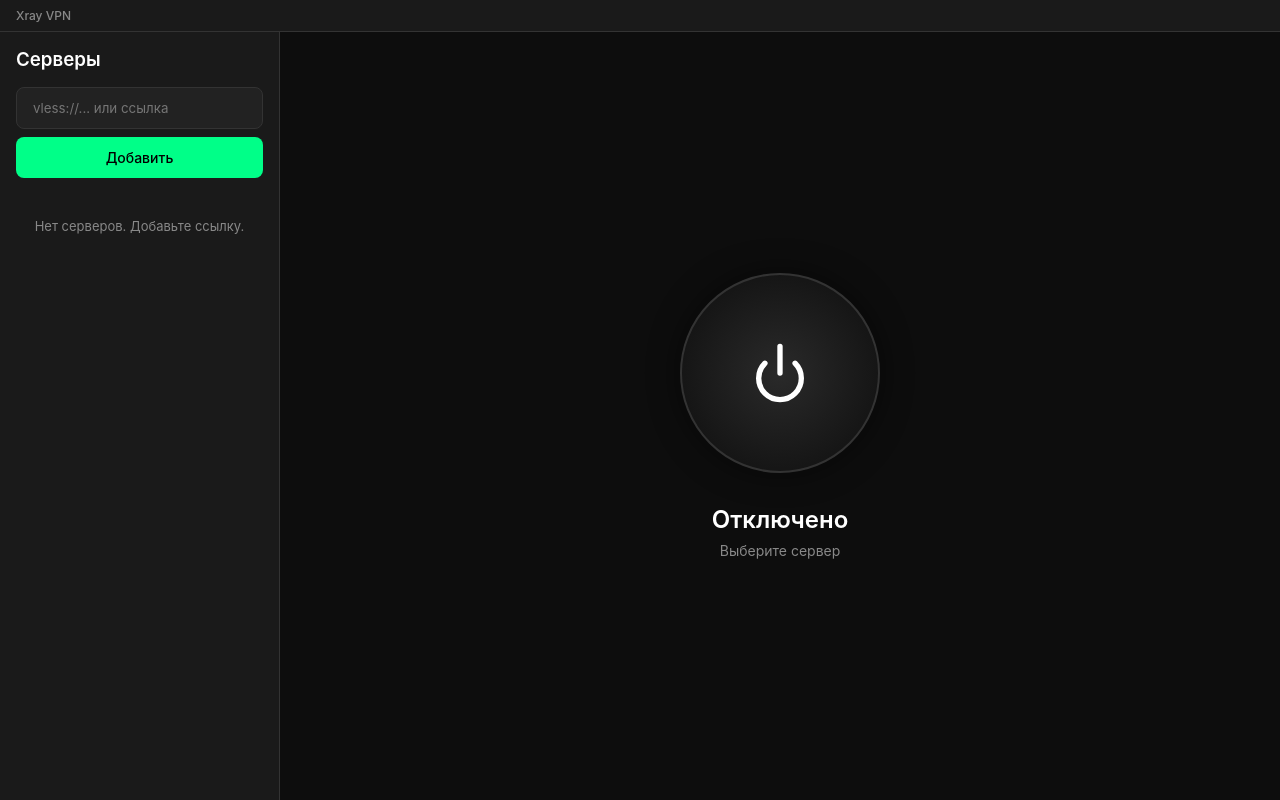
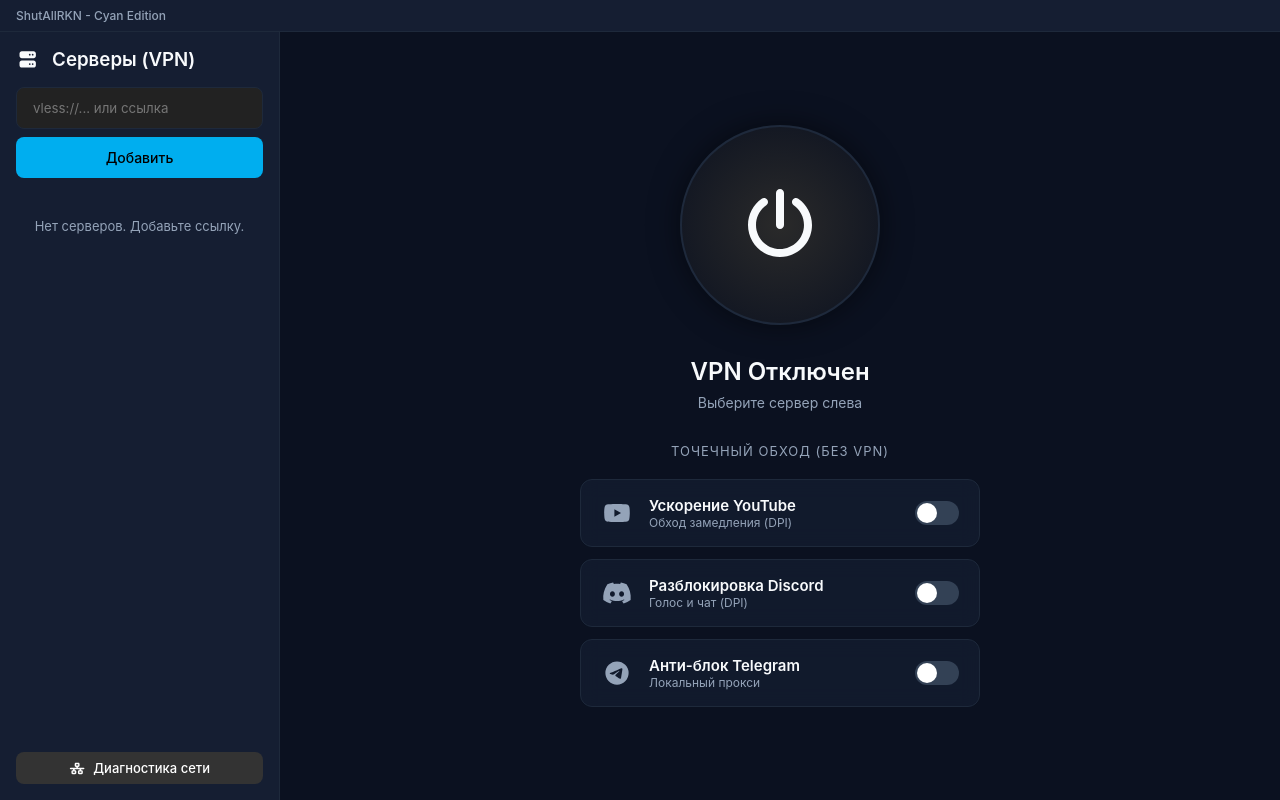
Before and after one commit to kadfilm/shutallrkn, a React (Vite) app: page / in a window 1280 px wide. Built offline with nearby package versions, Linux system fonts and the light colour scheme.

Commit message:
feat: Redesign UI to Cyan Edition with FontAwesome and Bypass Modules

```diff
--- a/package.json
+++ b/package.json
@@ -11,6 +11,10 @@
     "preview": "vite preview"
   },
   "dependencies": {
+    "@fortawesome/fontawesome-svg-core": "^7.2.0",
+    "@fortawesome/free-brands-svg-icons": "^7.2.0",
+    "@fortawesome/free-solid-svg-icons": "^7.2.0",
+    "@fortawesome/react-fontawesome": "^3.3.1",
     "react": "^19.2.6",
     "react-dom": "^19.2.6"
   },
--- a/src/App.tsx
+++ b/src/App.tsx
@@ -1,4 +1,7 @@
 import { useState, useEffect } from 'react'
+import { FontAwesomeIcon } from '@fortawesome/react-fontawesome'
+import { faPowerOff, faSync, faServer, faNetworkWired } from '@fortawesome/free-solid-svg-icons'
+import { faYoutube, faDiscord, faTelegram } from '@fortawesome/free-brands-svg-icons'
 import './index.css'
 
 interface ServerNode {
@@ -18,14 +21,17 @@ function App() {
   const [isConnected, setIsConnected] = useState(false)
   const [loading, setLoading] = useState(false)
 
+  // Module states (Placeholders for Stage 2)
+  const [bypassYoutube, setBypassYoutube] = useState(false)
+  const [bypassDiscord, setBypassDiscord] = useState(false)
+  const [bypassTelegram, setBypassTelegram] = useState(false)
+
   useEffect(() => {
     const savedUrl = localStorage.getItem('subUrl')
     const savedServers = localStorage.getItem('servers')
     const savedActiveId = localStorage.getItem('activeServerId')
 
-    if (savedUrl) {
-      setSubUrl(savedUrl)
-    }
+    if (savedUrl) setSubUrl(savedUrl)
     if (savedServers) setServers(JSON.parse(savedServers))
     if (savedActiveId) setActiveServerId(savedActiveId)
   }, [])
@@ -42,13 +48,11 @@ function App() {
         alert('Ошибка: ' + nodes.error)
       } else {
         if (target.startsWith('vless://') || target.startsWith('vmess://')) {
-          // Append single node
           const newServers = [...servers, ...nodes];
           setServers(newServers)
           localStorage.setItem('servers', JSON.stringify(newServers))
           setInputValue('')
         } else {
-          // Replace all nodes for subscription
           setServers(nodes)
           setSubUrl(target)
           localStorage.setItem('subUrl', target)
@@ -94,12 +98,12 @@ function App() {
 
   return (
     <>
-      <div className="titlebar">Xray VPN</div>
+      <div className="titlebar">ShutAllRKN - Cyan Edition</div>
       <div className="app-container">
 
         {/* Sidebar */}
         <div className="sidebar">
-          <h3>Серверы</h3>
+          <h3><FontAwesomeIcon icon={faServer} style={{ marginRight: 8 }} /> Серверы (VPN)</h3>
 
           <div className="input-group" style={{ marginTop: '16px' }}>
             <input
@@ -120,10 +124,7 @@ function App() {
                 <div className="sub-url">{subUrl}</div>
               </div>
               <button className="icon-btn" onClick={() => handleImport(subUrl)} disabled={loading} title="Обновить подписку">
-                <svg viewBox="0 0 24 24" width="18" height="18" stroke="currentColor" strokeWidth="2" fill="none">
-                  <path d="M21 12a9 9 0 11-9-9c2.52 0 4.93 1 6.74 2.74L21 8" />
-                  <path d="M21 3v5h-5" />
-                </svg>
+                <FontAwesomeIcon icon={faSync} />
               </button>
             </div>
           )}
@@ -144,6 +145,11 @@ function App() {
             ))}
             {servers.length === 0 && <div className="helper-text">Нет серверов. Добавьте ссылку.</div>}
           </div>
+
+          {/* Diagnostics Link (Placeholder) */}
+          <button className="btn-secondary" style={{ marginTop: 16, width: '100%', display: 'flex', alignItems: 'center', justifyContent: 'center', gap: 8 }}>
+            <FontAwesomeIcon icon={faNetworkWired} /> Диагностика сети
+          </button>
         </div>
 
         {/* Main Content */}
@@ -152,16 +158,55 @@ function App() {
             className={`connect-ring ${isConnected ? 'connected' : ''}`}
             onClick={toggleConnection}
           >
-            <svg className="power-icon" viewBox="0 0 24 24">
-              <path d="M12 2v10m-5.657-3.657a8 8 0 1 0 11.314 0" stroke="currentColor" strokeWidth="2" strokeLinecap="round" strokeLinejoin="round" fill="none"/>
-            </svg>
+            <FontAwesomeIcon icon={faPowerOff} className="power-icon" style={{ width: 64, height: 64 }} />
           </div>
 
           <div className="status-text">
-            {isConnected ? 'Подключено' : 'Отключено'}
+            {isConnected ? 'VPN Активен' : 'VPN Отключен'}
           </div>
           <div className="status-subtext">
-            {activeServer ? activeServer.name : 'Выберите сервер'}
+            {activeServer ? activeServer.name : 'Выберите сервер слева'}
+          </div>
+
+          {/* Point-bypass Section */}
+          <div className="bypass-section">
+            <div style={{ fontSize: 13, color: 'var(--text-muted)', marginBottom: 8, textAlign: 'center', textTransform: 'uppercase', letterSpacing: 1 }}>
+              Точечный обход (без VPN)
+            </div>
+
+            <div className={`bypass-card ${bypassYoutube ? 'active' : ''}`}>
+              <div className="bypass-info">
+                <FontAwesomeIcon icon={faYoutube} className="bypass-icon" />
+                <div className="bypass-text-wrapper">
+                  <span className="bypass-title">Ускорение YouTube</span>
+                  <span className="bypass-subtitle">Обход замедления (DPI)</span>
+                </div>
+              </div>
+              <div className={`toggle-switch ${bypassYoutube ? 'active' : ''}`} onClick={() => setBypassYoutube(!bypassYoutube)}></div>
+            </div>
+
+            <div className={`bypass-card ${bypassDiscord ? 'active' : ''}`}>
+              <div className="bypass-info">
+                <FontAwesomeIcon icon={faDiscord} className="bypass-icon" />
+                <div className="bypass-text-wrapper">
+                  <span className="bypass-title">Разблокировка Discord</span>
+                  <span className="bypass-subtitle">Голос и чат (DPI)</span>
+                </div>
+              </div>
+              <div className={`toggle-switch ${bypassDiscord ? 'active' : ''}`} onClick={() => setBypassDiscord(!bypassDiscord)}></div>
+            </div>
+
+            <div className={`bypass-card ${bypassTelegram ? 'active' : ''}`}>
+              <div className="bypass-info">
+                <FontAwesomeIcon icon={faTelegram} className="bypass-icon" />
+                <div className="bypass-text-wrapper">
+                  <span className="bypass-title">Анти-блок Telegram</span>
+                  <span className="bypass-subtitle">Локальный прокси</span>
+                </div>
+              </div>
+              <div className={`toggle-switch ${bypassTelegram ? 'active' : ''}`} onClick={() => setBypassTelegram(!bypassTelegram)}></div>
+            </div>
+
           </div>
         </div>
 
--- a/src/index.css
+++ b/src/index.css
@@ -1,11 +1,13 @@
 :root {
-  --bg-color: #0d0d0d;
-  --panel-bg: #1a1a1a;
-  --text-color: #ffffff;
-  --text-muted: #888888;
-  --accent-color: #00ff88;
-  --danger-color: #ff3366;
-  --border-color: #333333;
+  --bg-color: #0B1120;
+  --panel-bg: #151E32;
+  --text-color: #F8FAFC;
+  --text-muted: #94A3B8;
+  --accent-color: #00AEEF;
+  --accent-glow: rgba(0, 174, 239, 0.3);
+  --danger-color: #EF4444;
+  --border-color: #1E293B;
+  --glass-bg: rgba(21, 30, 50, 0.7);
 }
 
 * {
@@ -148,7 +150,7 @@ input:focus {
 
 .server-item.active {
   border-color: var(--accent-color);
-  background-color: rgba(0, 255, 136, 0.05);
+  background-color: rgba(0, 174, 239, 0.05);
 }
 
 .server-name {
@@ -188,7 +190,7 @@ input:focus {
 
 .connect-ring.connected {
   border-color: var(--accent-color);
-  box-shadow: 0 0 40px rgba(0, 255, 136, 0.2), inset 0 0 20px rgba(0, 255, 136, 0.1);
+  box-shadow: 0 0 40px var(--accent-glow), inset 0 0 20px rgba(0, 174, 239, 0.1);
 }
 
 .power-icon {
@@ -276,3 +278,102 @@ input:focus {
   text-align: center;
   margin-top: 24px;
 }
+
+/* Bypass Cards */
+.bypass-section {
+  width: 100%;
+  max-width: 400px;
+  display: flex;
+  flex-direction: column;
+  gap: 12px;
+  margin-top: 32px;
+}
+
+.bypass-card {
+  display: flex;
+  align-items: center;
+  justify-content: space-between;
+  background-color: var(--glass-bg);
+  backdrop-filter: blur(10px);
+  border: 1px solid var(--border-color);
+  padding: 16px 20px;
+  border-radius: 12px;
+  transition: all 0.3s ease;
+}
+
+.bypass-card:hover {
+  border-color: #334155;
+  background-color: rgba(30, 41, 59, 0.7);
+}
+
+.bypass-card.active {
+  border-color: var(--accent-color);
+  box-shadow: 0 0 15px var(--accent-glow);
+}
+
+.bypass-info {
+  display: flex;
+  align-items: center;
+  gap: 16px;
+}
+
+.bypass-icon {
+  font-size: 24px;
+  color: var(--text-muted);
+  transition: color 0.3s ease, filter 0.3s ease;
+  width: 32px;
+  text-align: center;
+}
+
+.bypass-card.active .bypass-icon {
+  color: var(--accent-color);
+  filter: drop-shadow(0 0 8px var(--accent-glow));
+}
+
+.bypass-text-wrapper {
+  display: flex;
+  flex-direction: column;
+}
+
+.bypass-title {
+  font-size: 15px;
+  font-weight: 600;
+  color: var(--text-color);
+}
+
+.bypass-subtitle {
+  font-size: 12px;
+  color: var(--text-muted);
+}
+
+/* Toggle Switch */
+.toggle-switch {
+  position: relative;
+  width: 44px;
+  height: 24px;
+  background-color: #334155;
+  border-radius: 12px;
+  cursor: pointer;
+  transition: background-color 0.3s;
+}
+
+.toggle-switch::after {
+  content: '';
+  position: absolute;
+  top: 2px;
+  left: 2px;
+  width: 20px;
+  height: 20px;
+  background-color: white;
+  border-radius: 50%;
+  transition: transform 0.3s cubic-bezier(0.4, 0.0, 0.2, 1);
+}
+
+.toggle-switch.active {
+  background-color: var(--accent-color);
+  box-shadow: 0 0 10px var(--accent-glow);
+}
+
+.toggle-switch.active::after {
+  transform: translateX(20px);
+}
```
Also changed, not shown: 1 other file (tests, documents, lock files or other folders).
